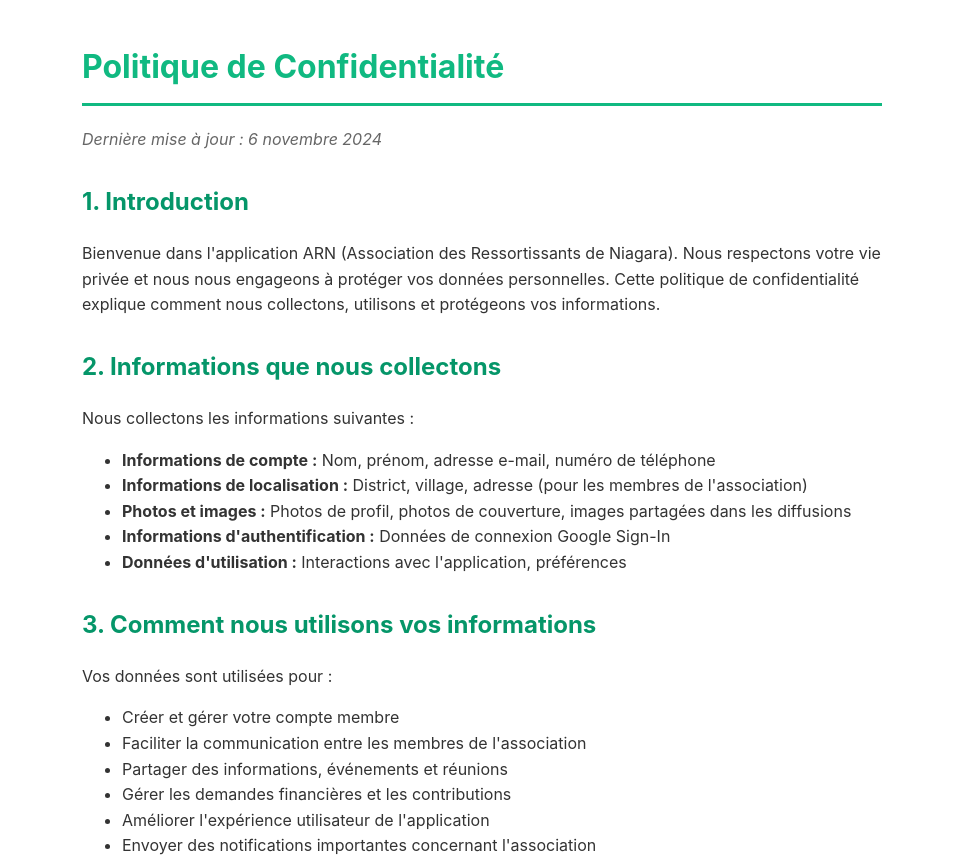
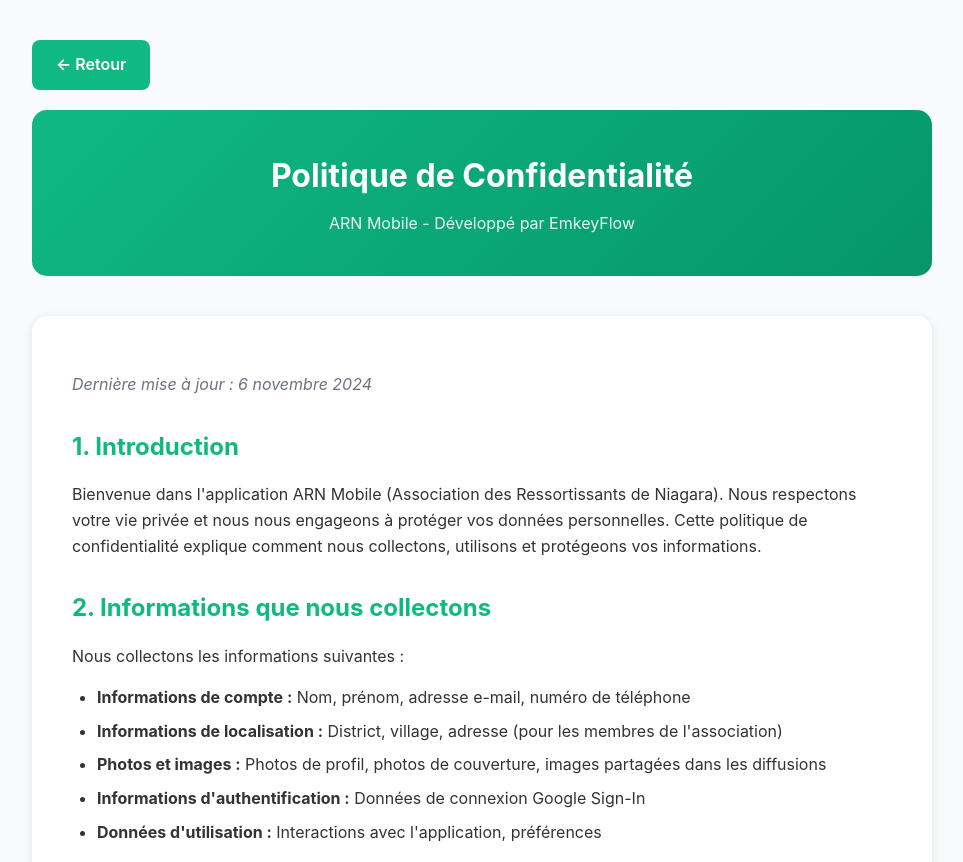
Before and after one commit to mdaillo270-glitch/arn-privacy-policy, a plain HTML site: page privacy.html in a window 1280 px wide. Shown: the top 862 px of the page, without its empty margins (158-1121 px from the left). Drawn offline with Linux system fonts and the light colour scheme.

Commit message:
Update privacy.html
1.0.0

```diff
--- a/privacy.html
+++ b/privacy.html
@@ -8,39 +8,107 @@
         body {
             font-family: -apple-system, BlinkMacSystemFont, 'Segoe UI', Roboto, Oxygen, Ubuntu, Cantarell, sans-serif;
             line-height: 1.6;
-            max-width: 800px;
+            max-width: 900px;
             margin: 0 auto;
-            padding: 20px;
+            padding: 40px 20px;
             color: #333;
+            background: #f9fafb;
         }
-        h1 {
-            color: #10B981;
-            border-bottom: 3px solid #10B981;
-            padding-bottom: 10px;
+        .header {
+            background: linear-gradient(135deg, #10B981 0%, #059669 100%);
+            color: white;
+            padding: 40px;
+            border-radius: 15px;
+            margin-bottom: 40px;
+            text-align: center;
+        }
+        .header h1 {
+            margin: 0 0 10px 0;
+            font-size: 32px;
+        }
+        .header p {
+            margin: 0;
+            opacity: 0.9;
+        }
+        .content {
+            background: white;
+            padding: 40px;
+            border-radius: 15px;
+            box-shadow: 0 2px 10px rgba(0, 0, 0, 0.1);
         }
         h2 {
-            color: #059669;
+            color: #10B981;
             margin-top: 30px;
+            margin-bottom: 15px;
+            font-size: 24px;
+        }
+        h2:first-child {
+            margin-top: 0;
+        }
+        p {
+            margin-bottom: 15px;
+        }
+        ul {
+            margin-bottom: 15px;
+            padding-left: 25px;
+        }
+        li {
+            margin-bottom: 8px;
         }
         .update-date {
-            color: #666;
+            color: #6b7280;
             font-style: italic;
+            margin-bottom: 30px;
         }
-        .contact {
+        .contact-box {
             background: #f0fdf4;
-            padding: 15px;
+            padding: 25px;
             border-left: 4px solid #10B981;
             margin-top: 30px;
+            border-radius: 8px;
+        }
+        .contact-box h2 {
+            margin-top: 0;
+        }
+        .back-btn {
+            display: inline-block;
+            margin-bottom: 20px;
+            padding: 12px 24px;
+            background: #10B981;
+            color: white;
+            text-decoration: none;
+            border-radius: 8px;
+            font-weight: 600;
+            transition: all 0.3s ease;
+        }
+        .back-btn:hover {
+            background: #059669;
+            transform: translateY(-2px);
+        }
+        .footer {
+            text-align: center;
+            margin-top: 40px;
+            padding-top: 20px;
+            border-top: 1px solid #e5e7eb;
+            color: #6b7280;
+            font-size: 14px;
         }
     </style>
 </head>
 <body>
+    <a href="index.html" class="back-btn">← Retour</a>
+
+    <div class="header">
         <h1>Politique de Confidentialité</h1>
+        <p>ARN Mobile - Développé par EmkeyFlow</p>
+    </div>
+
+    <div class="content">
         <p class="update-date">Dernière mise à jour : 6 novembre 2024</p>
 
         <h2>1. Introduction</h2>
         <p>
-        Bienvenue dans l'application ARN (Association des Ressortissants de Niagara).
+            Bienvenue dans l'application ARN Mobile (Association des Ressortissants de Niagara).
             Nous respectons votre vie privée et nous nous engageons à protéger vos données personnelles.
             Cette politique de confidentialité explique comment nous collectons, utilisons et protégeons vos informations.
         </p>
@@ -133,19 +201,21 @@
             Les utilisateurs de moins de 18 ans doivent obtenir le consentement de leurs parents ou tuteurs légaux.
         </p>
 
-    <div class="contact">
+        <div class="contact-box">
             <h2>12. Nous contacter</h2>
             <p>Pour toute question concernant cette politique de confidentialité ou vos données personnelles :</p>
             <p>
-            <strong>Email :</strong> contact@arn-app.com<br>
+                <strong>Email :</strong> emkeyindustries@gmail.com<br>
+                <strong>Développeur :</strong> EmkeyFlow<br>
+                <strong>Application :</strong> ARN Mobile<br>
                 <strong>Association :</strong> Association des Ressortissants de Niagara (ARN)<br>
                 <strong>Localisation :</strong> Guinée
             </p>
         </div>
+    </div>
 
-    <hr style="margin-top: 40px; border: none; border-top: 1px solid #ddd;">
-    <p style="text-align: center; color: #666; font-size: 14px;">
-        © 2024 ARN App. Tous droits réservés.
-    </p>
+    <div class="footer">
+        © 2024 ARN Mobile by EmkeyFlow. Tous droits réservés.
+    </div>
 </body>
 </html>
```
Lines whose indentation alone changed are shown as unchanged.
